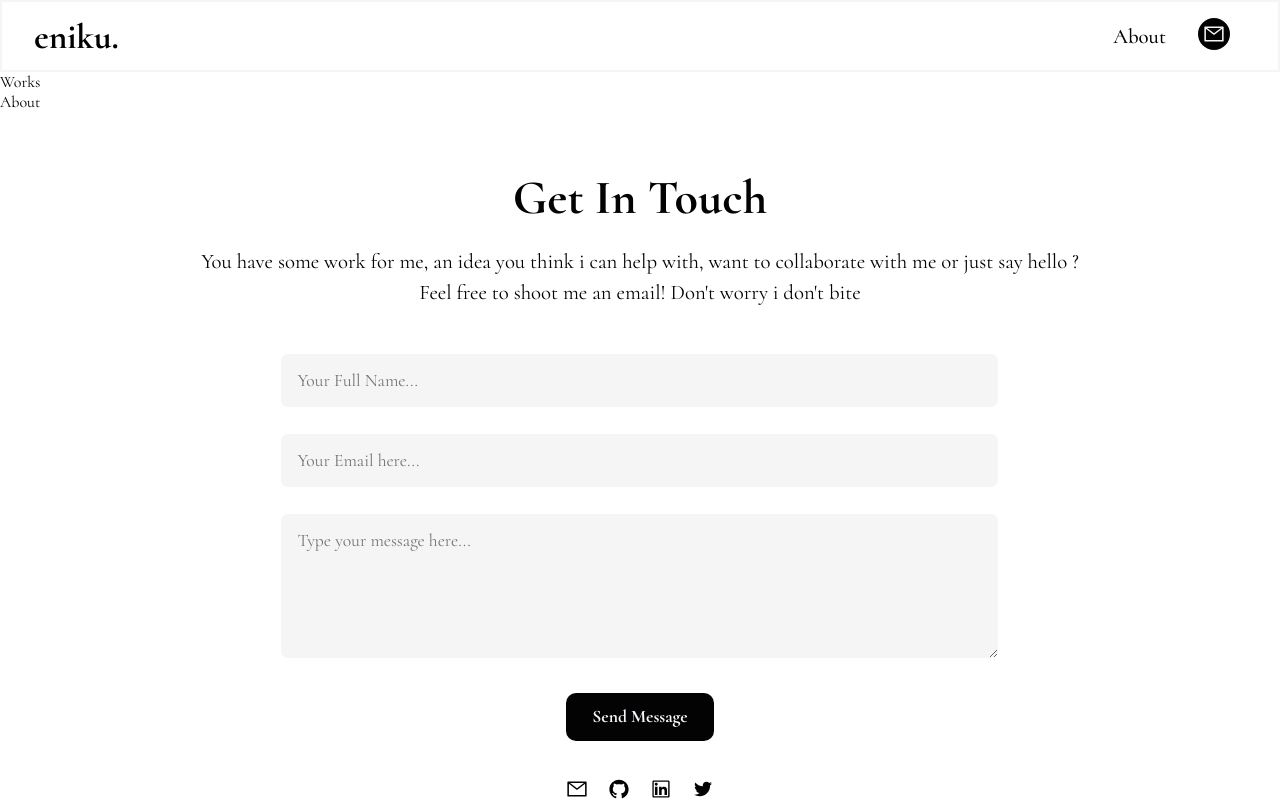
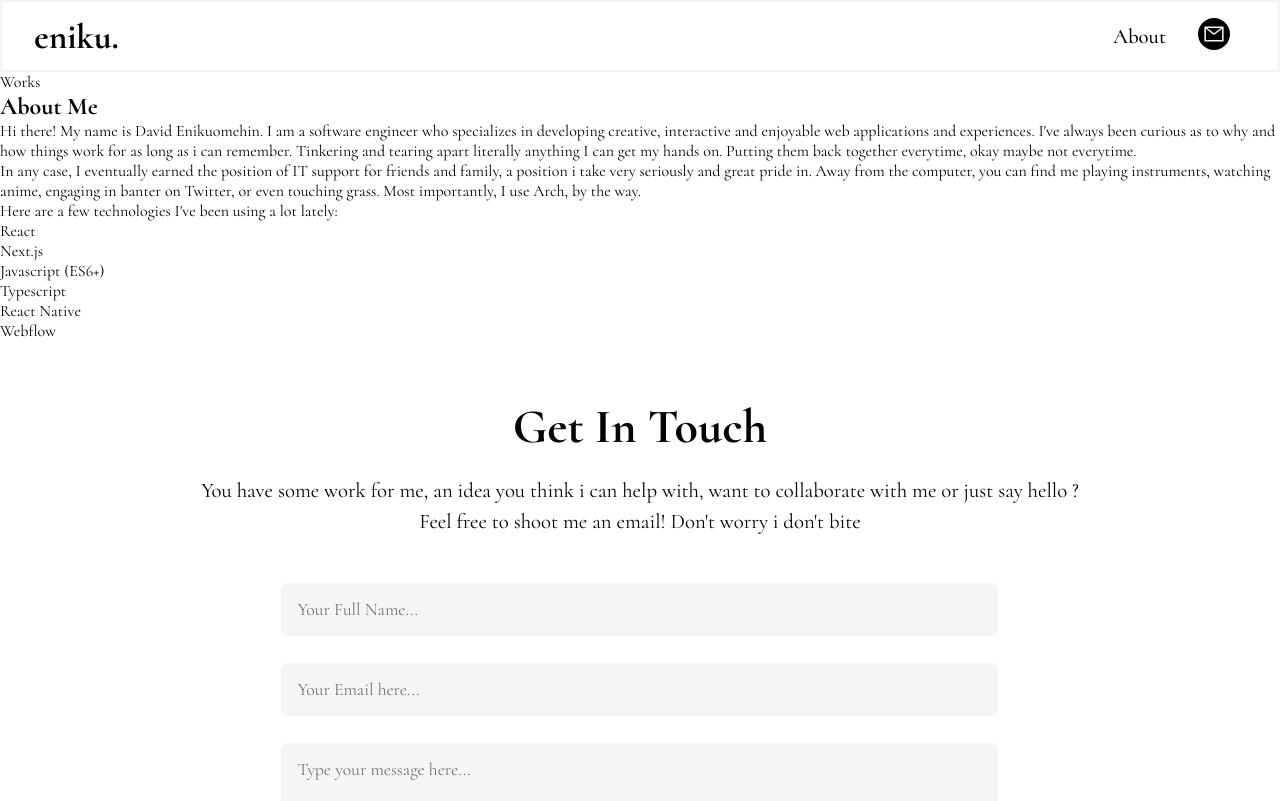
Before and after one commit to eniiku/enikudavid.me, a React (Vite) app: page / in a window 1280 px wide. Shown: the top 801 px of the page. Built offline with nearby package versions, Linux system fonts and the light colour scheme.

Commit message:
feat: create About Me Page

```diff
--- a/src/container/About/About.tsx
+++ b/src/container/About/About.tsx
@@ -1,7 +1,45 @@
 import React from 'react';
 
 const About = () => {
-  return <div>About</div>;
+  return (
+    <section>
+      <h1>About Me</h1>
+      <main>
+        <div>
+          <div>
+            Hi there! My name is David Enikuomehin. I am a software engineer who
+            specializes in developing creative, interactive and enjoyable web
+            applications and experiences. I've always been curious as to why and
+            how things work for as long as i can remember. Tinkering and tearing
+            apart literally anything I can get my hands on. Putting them back
+            together everytime, okay maybe not everytime.
+          </div>
+          <div>
+            In any case, I eventually earned the position of IT support for
+            friends and family, a position i take very seriously and great pride
+            in. Away from the computer, you can find me playing instruments,
+            watching anime, engaging in banter on Twitter, or even touching
+            grass. Most importantly, I use Arch, by the way.
+          </div>
+        </div>
+        <div>
+          <div>Here are a few technologies I've been using a lot lately:</div>
+          <ul>
+            {[
+              'React',
+              'Next.js',
+              'Javascript (ES6+)',
+              'Typescript',
+              'React Native',
+              'Webflow',
+            ].map((tech) => (
+              <li key={tech}>{tech}</li>
+            ))}
+          </ul>
+        </div>
+      </main>
+    </section>
+  );
 };
 
 export default About;
```
